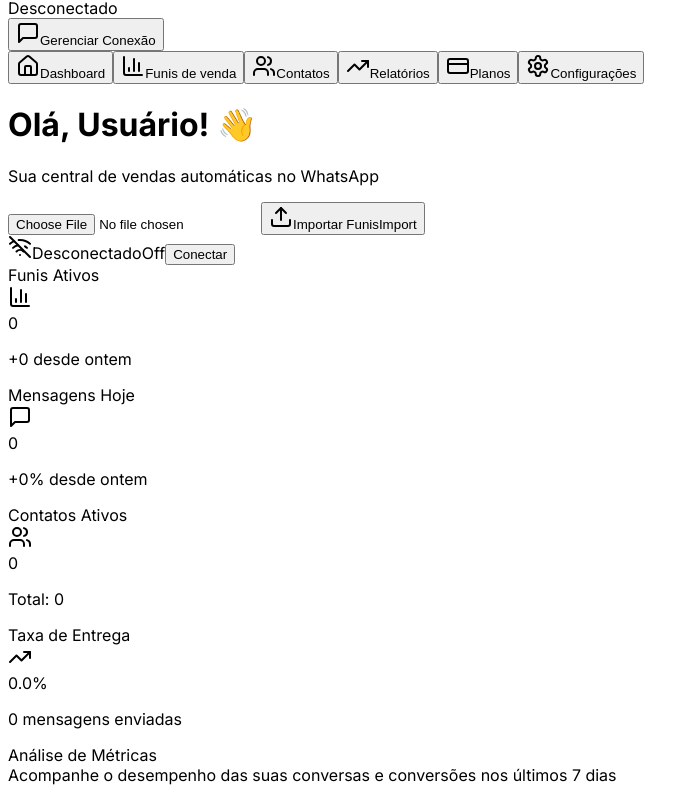
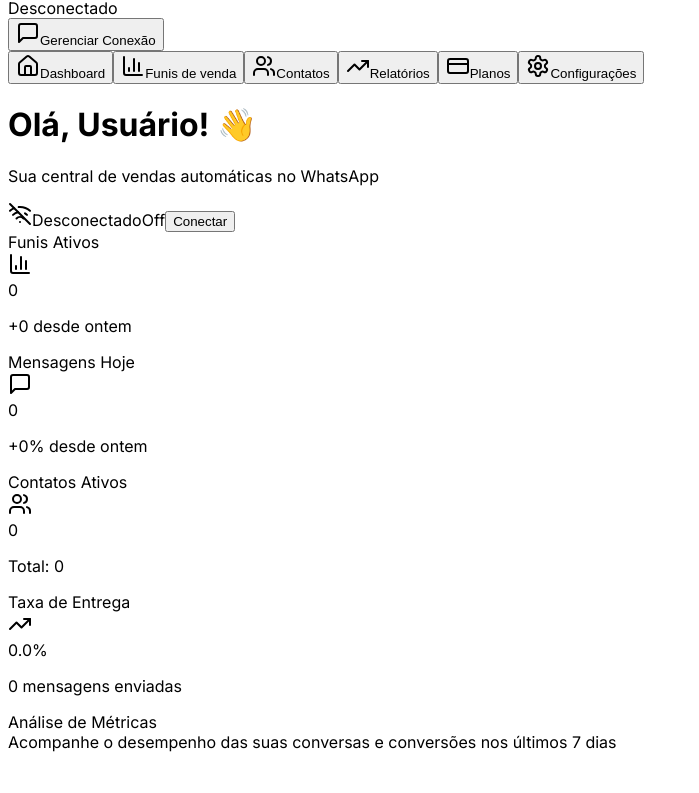
Before and after one commit to avelino160/meeeee, a React (Vite) app in the folder client/: page / in a window 1280 px wide. Shown: the part 1034-1827 px from the top of the page, without its empty margins (0-699 px from the left). After the commit the page ends 1794 px from the top, so only its background shows below. Built offline with nearby package versions, Linux system fonts and the light colour scheme; no server answers; a web font is replaced by a local one.

Commit message:
Remove funnel import functionality from the dashboard page
The functionality to import funnels via JSON upload has been removed from the dashboard page.

Replit-Commit-Author: Agent
Replit-Commit-Session-Id: 23143d1e-5f93-461b-8b2f-335d1f80f9e4
Replit-Commit-Checkpoint-Type: intermediate_checkpoint

```diff
--- a/client/src/pages/dashboard.tsx
+++ b/client/src/pages/dashboard.tsx
@@ -1,8 +1,6 @@
-import { useState, useRef } from "react";
-import { useQuery, useMutation } from "@tanstack/react-query";
+import { useState } from "react";
+import { useQuery } from "@tanstack/react-query";
 import type { DashboardAnalytics } from "@shared/api-types";
-import { apiRequest, queryClient } from "@/lib/queryClient";
-import { useToast } from "@/hooks/use-toast";
 
 type WhatsAppStatus = {
   connected: boolean;
@@ -19,13 +17,11 @@ import Sidebar from "@/components/sidebar";
 import WhatsAppConnectionModal from "@/components/whatsapp-connection-modal";
 import { Card, CardContent, CardDescription, CardHeader, CardTitle } from "@/components/ui/card";
 import { Button } from "@/components/ui/button";
-import { BarChart3, MessageSquare, Users, TrendingUp, Wifi, WifiOff, Upload } from "lucide-react";
+import { BarChart3, MessageSquare, Users, TrendingUp, Wifi, WifiOff } from "lucide-react";
 import { LineChart, Line, XAxis, YAxis, CartesianGrid, Tooltip, Legend, ResponsiveContainer } from "recharts";
 
 export default function Dashboard() {
   const [showWhatsAppModal, setShowWhatsAppModal] = useState(false);
-  const fileInputRef = useRef<HTMLInputElement>(null);
-  const { toast } = useToast();
 
   const { data: analytics, isLoading: analyticsLoading } = useQuery<DashboardAnalytics>({
     queryKey: ["/api/analytics/dashboard"],
@@ -52,56 +48,6 @@ export default function Dashboard() {
     { name: 'Dom', mensagens: 15, contatos: 8, conversoes: 3 },
   ];
 
-  const importMutation = useMutation({
-    mutationFn: async (funnels: any[]) => {
-      const res = await apiRequest('POST', '/api/funnels/import', { funnels });
-      return res.json();
-    },
-    onSuccess: (data: any) => {
-      toast({
-        title: "✅ Funis importados com sucesso!",
-        description: `${data.imported} funis foram adicionados à sua conta.`,
-      });
-      queryClient.invalidateQueries({ queryKey: ["/api/funnels"] });
-      queryClient.invalidateQueries({ queryKey: ["/api/analytics/dashboard"] });
-    },
-    onError: (error: any) => {
-      toast({
-        title: "❌ Erro ao importar funis",
-        description: error.message || "Não foi possível importar os funis. Verifique o formato do arquivo.",
-        variant: "destructive",
-      });
-    },
-  });
-
-  const handleFileImport = (event: React.ChangeEvent<HTMLInputElement>) => {
-    const file = event.target.files?.[0];
-    if (!file) return;
-
-    const reader = new FileReader();
-    reader.onload = (e) => {
-      try {
-        const content = e.target?.result as string;
-        const jsonData = JSON.parse(content);
-
-        const funnels = Array.isArray(jsonData) ? jsonData : [jsonData];
-
-        importMutation.mutate(funnels);
-      } catch (error) {
-        toast({
-          title: "❌ Arquivo inválido",
-          description: "O arquivo não está em formato JSON válido.",
-          variant: "destructive",
-        });
-      }
-    };
-    reader.readAsText(file);
-
-    if (fileInputRef.current) {
-      fileInputRef.current.value = '';
-    }
-  };
-
   return (
     <div className="flex h-screen bg-background">
       <Sidebar />
@@ -118,27 +64,6 @@ export default function Dashboard() {
             </div>
 
             <div className="flex items-center justify-center sm:justify-end gap-1 sm:gap-2 flex-wrap">
-              <input
-                ref={fileInputRef}
-                type="file"
-                accept=".json"
-                onChange={handleFileImport}
-                className="hidden"
-                data-testid="input-import-file"
-              />
-              <Button
-                variant="outline"
-                size="sm"
-                className="h-5 sm:h-6 text-[10px] sm:text-xs px-2"
-                onClick={() => fileInputRef.current?.click()}
-                disabled={importMutation.isPending}
-                data-testid="button-import-funnels"
-              >
-                <Upload className="h-3 w-3 sm:h-4 sm:w-4 sm:mr-1" />
-                <span className="hidden sm:inline">{importMutation.isPending ? 'Importando...' : 'Importar Funis'}</span>
-                <span className="sm:hidden">Import</span>
-              </Button>
-
               <div className={`flex items-center space-x-1 sm:space-x-2 px-2 sm:px-3 py-1 rounded-full text-[10px] sm:text-xs lg:text-sm font-medium ${
                 whatsappStatus?.connected
                   ? 'bg-green-100 text-green-700 border border-green-300'
```
